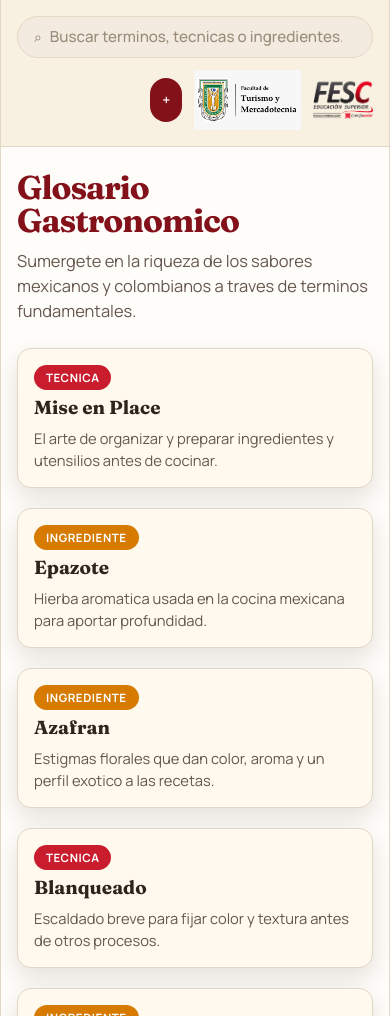
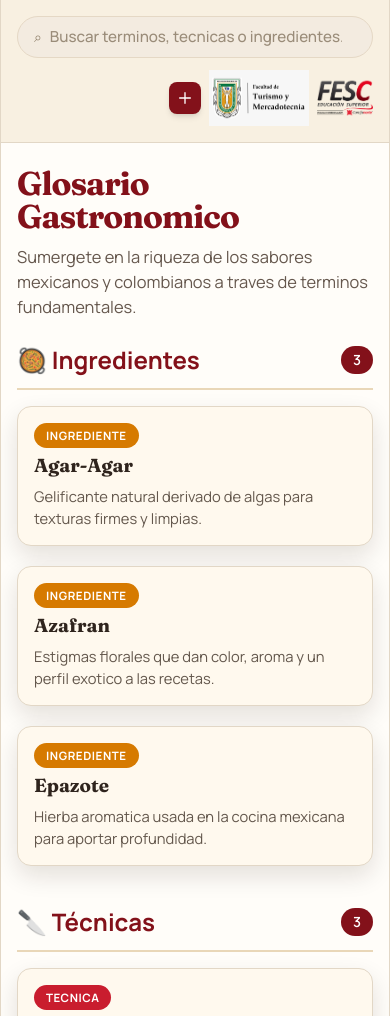
Before and after one commit to OrtegaNidddd/glosario-coil, a React (Vite) app: page / in a window 390 px wide. Shown: the part 552-1568 px from the top of the page. Built offline with nearby package versions, Linux system fonts and the light colour scheme; no server answers; the database is empty.

Commit message:
feat(glosario): mejorar cards, modal y formulario responsivo

```diff
--- a/src/components/GlossaryCard.tsx
+++ b/src/components/GlossaryCard.tsx
@@ -4,6 +4,7 @@ type GlossaryCardProps = {
   category: 'Tecnica' | 'Ingrediente' | 'Maridaje' | 'Termino'
   imageLabel?: string
   imageUrl?: string
+  onClick?: () => void
 }
 
 export function GlossaryCard({
@@ -11,6 +12,7 @@ export function GlossaryCard({
   description,
   category,
   imageUrl,
+  onClick,
 }: GlossaryCardProps) {
   const chipStyle =
     category === 'Tecnica' || category === 'Termino'
@@ -19,7 +21,10 @@ export function GlossaryCard({
 
   if (!imageUrl) {
     return (
-      <article className="rounded-[14px] border border-[#e2d7c6] bg-[#fff9ee] p-4 shadow-[0_10px_24px_rgba(30,18,7,0.12)]">
+      <article
+        onClick={onClick}
+        className="cursor-pointer rounded-[14px] border border-[#e2d7c6] bg-[#fff9ee] p-4 shadow-[0_10px_24px_rgba(30,18,7,0.12)] transition hover:shadow-[0_10px_24px_rgba(131,17,26,0.25)] hover:border-[#d67a00]"
+      >
         <div className="flex flex-col gap-2">
           <span
             className={`w-fit rounded-full px-3 py-1 text-[0.72rem] font-bold tracking-wider uppercase ${chipStyle}`}
@@ -29,24 +34,38 @@ export function GlossaryCard({
           <h3 className="font-['Fraunces'] text-[1.18rem] leading-[1.1] font-bold text-[#2f241d]">
             {title}
           </h3>
-          <p className="text-[0.92rem] leading-[1.5] text-[#63574c]">{description}</p>
+          <p className="text-[0.92rem] leading-normal text-[#63574c]">{description}</p>
         </div>
       </article>
     )
   }
 
   return (
-    <article className="relative isolate min-h-70 overflow-hidden rounded-[14px] bg-[#2d2521] shadow-[0_10px_24px_rgba(30,18,7,0.22)]">
+    <article
+      onClick={onClick}
+      className="relative isolate min-h-80 overflow-hidden rounded-[14px] bg-[#2d2521] shadow-[0_10px_24px_rgba(30,18,7,0.22)] cursor-pointer transition hover:shadow-[0_15px_35px_rgba(30,18,7,0.35)]"
+    >
       <img src={imageUrl} alt={title} className="absolute inset-0 h-full w-full object-cover" />
 
-      <div className="relative z-10 flex min-h-70 flex-col justify-end gap-2 bg-[linear-gradient(180deg,rgba(12,9,7,0.08)_40%,rgba(8,6,4,0.95)_100%)] p-3">
-        <span
-          className={`w-fit rounded-full px-3 py-1 text-[0.72rem] font-bold tracking-wider uppercase ${chipStyle}`}
-        >
-          {category}
-        </span>
-        <h3 className="font-['Fraunces'] text-[1.18rem] leading-[1.1] font-bold text-white">{title}</h3>
-        <p className="text-[0.92rem] leading-[1.4] text-[rgba(255,255,255,0.84)]">{description}</p>
+      <div className="absolute inset-0 bg-[linear-gradient(180deg,rgba(12,9,7,0)_0%,rgba(12,9,7,0.3)_30%,rgba(12,9,7,0.8)_70%,rgba(8,6,4,0.98)_100%)]" />
+
+      <div className="relative z-10 flex min-h-80 flex-col justify-between p-4">
+        <div className="shrink-0">
+          <span
+            className={`w-fit rounded-full px-3 py-1 text-[0.72rem] font-bold tracking-wider uppercase ${chipStyle}`}
+          >
+            {category}
+          </span>
+        </div>
+
+        <div className="space-y-2">
+          <h3 className="font-['Fraunces'] text-[1.3rem] leading-[1.15] font-bold text-white drop-shadow-lg">
+            {title}
+          </h3>
+          <p className="line-clamp-3 text-[0.95rem] leading-normal text-white drop-shadow-md">
+            {description}
+          </p>
+        </div>
       </div>
     </article>
   )
--- a/src/components/GlossaryView.tsx
+++ b/src/components/GlossaryView.tsx
@@ -1,12 +1,50 @@
+import { useState } from 'react'
 import { GlossaryCard } from './GlossaryCard'
-import type { GlossaryTerm } from '../types/term'
+import { Modal } from './Modal'
+import type { GlossaryTerm, TermCategory } from '../types/term'
 
 type GlossaryViewProps = {
   items: GlossaryTerm[]
   infoMessage?: string | null
 }
 
+type SelectedTerm = GlossaryTerm | null
+
+// Orden de categorías y sus etiquetas personalizadas
+const CATEGORY_CONFIG: Record<TermCategory, { label: string; order: number; icon: string }> = {
+  Ingrediente: { label: '🥘 Ingredientes', order: 1, icon: '🥘' },
+  Tecnica: { label: '🔪 Técnicas', order: 2, icon: '🔪' },
+  Maridaje: { label: '🍷 Maridajes', order: 3, icon: '🍷' },
+  Termino: { label: '📖 Términos', order: 4, icon: '📖' },
+}
+
+function groupAndSortTerms(items: GlossaryTerm[]): Record<TermCategory, GlossaryTerm[]> {
+  const grouped: Record<TermCategory, GlossaryTerm[]> = {
+    Ingrediente: [],
+    Tecnica: [],
+    Maridaje: [],
+    Termino: [],
+  }
+
+  items.forEach((item) => {
+    grouped[item.category].push(item)
+  })
+
+  // Ordenar cada grupo alfabéticamente por título
+  Object.keys(grouped).forEach((key) => {
+    grouped[key as TermCategory].sort((a, b) => a.title.localeCompare(b.title, 'es'))
+  })
+
+  return grouped
+}
+
 export function GlossaryView({ items, infoMessage }: GlossaryViewProps) {
+  const [selectedTerm, setSelectedTerm] = useState<SelectedTerm>(null)
+  const grouped = groupAndSortTerms(items)
+  const categories = (Object.keys(CATEGORY_CONFIG) as TermCategory[]).sort(
+    (a, b) => CATEGORY_CONFIG[a].order - CATEGORY_CONFIG[b].order,
+  )
+
   return (
     <section>
       <header>
@@ -30,8 +68,25 @@ export function GlossaryView({ items, infoMessage }: GlossaryViewProps) {
           No hay resultados para tu busqueda en Glosario.
         </p>
       ) : (
-        <div className="mt-6 grid gap-5 md:grid-cols-2 xl:grid-cols-3" aria-label="Tarjetas del glosario">
-          {items.map((item) => (
+        <div className="mt-6 space-y-10">
+          {categories.map((category) => {
+            const categoryItems = grouped[category]
+            if (categoryItems.length === 0) return null
+
+            const config = CATEGORY_CONFIG[category]
+            return (
+              <div key={category}>
+                <div className="mb-4 flex items-center justify-between border-b-2 border-[#e9d7b8] pb-3">
+                  <h3 className="text-2xl font-bold text-[#83111a]">{config.label}</h3>
+                  <span className="inline-flex items-center justify-center rounded-full bg-[#83111a] px-3 py-1 text-sm font-semibold text-white">
+                    {categoryItems.length}
+                  </span>
+                </div>
+                <div
+                  className="grid gap-5 md:grid-cols-2 xl:grid-cols-3"
+                  aria-label={`Tarjetas de ${config.label}`}
+                >
+                  {categoryItems.map((item) => (
                     <GlossaryCard
                       key={item.id}
                       title={item.title}
@@ -39,10 +94,57 @@ export function GlossaryView({ items, infoMessage }: GlossaryViewProps) {
                       category={item.category}
                       imageLabel={item.imageLabel}
                       imageUrl={item.imageUrl}
+                      onClick={() => setSelectedTerm(item)}
                     />
                   ))}
                 </div>
+              </div>
+            )
+          })}
+        </div>
       )}
+
+      <Modal
+        isOpen={!!selectedTerm}
+        onClose={() => setSelectedTerm(null)}
+        title={selectedTerm?.title || ''}
+      >
+        {selectedTerm && (
+          <div className="space-y-4">
+            {selectedTerm.imageUrl && (
+              <div className="overflow-hidden rounded-lg">
+                <img
+                  src={selectedTerm.imageUrl}
+                  alt={selectedTerm.title}
+                  className="w-full h-auto object-cover max-h-80"
+                />
+              </div>
+            )}
+
+            <div className="flex items-center gap-2">
+              <span
+                className={`rounded-full px-3 py-1 text-sm font-bold tracking-wider uppercase ${
+                  selectedTerm.category === 'Tecnica' || selectedTerm.category === 'Termino'
+                    ? 'bg-[#c91d2e] text-white'
+                    : 'bg-[#d67a00] text-white'
+                }`}
+              >
+                {selectedTerm.category}
+              </span>
+            </div>
+
+            <p className="whitespace-pre-wrap text-[1rem] leading-[1.6] text-[#63574c]">
+              {selectedTerm.description}
+            </p>
+
+            {selectedTerm.imageLabel && (
+              <p className="text-sm italic text-[#8f7f69]">
+                <strong>Etiqueta:</strong> {selectedTerm.imageLabel}
+              </p>
+            )}
+          </div>
+        )}
+      </Modal>
     </section>
   )
 }
--- a/src/components/Header.tsx
+++ b/src/components/Header.tsx
@@ -28,20 +28,28 @@ export function Header({ searchQuery, onSearchQueryChange, onOpenNewTermModal }:
         />
       </div>
 
-      <div className="flex items-center gap-3 self-end lg:self-auto">
+      <div className="flex items-center gap-2 justify-end lg:gap-3 shrink-0">
         <button
           type="button"
           onClick={onOpenNewTermModal}
-          className="rounded-full bg-[#83111a] p-3 text-sm font-semibold text-white transition hover:bg-[#a81724]"
+          className="flex items-center justify-center gap-2 rounded-lg bg-[#83111a] px-2 py-2 lg:px-4 lg:py-2.5 text-xs lg:text-sm font-semibold text-white transition hover:bg-[#a81724] active:scale-95 shadow-md hover:shadow-lg shrink-0"
+          aria-label="Agregar nuevo término"
         >
-          +
+          <svg className="h-4 w-4 lg:h-5 lg:w-5" fill="none" stroke="currentColor" viewBox="0 0 24 24">
+            <path strokeLinecap="round" strokeLinejoin="round" strokeWidth={2} d="M12 4v16m8-8H4" />
+          </svg>
+          <span className="hidden lg:inline">Agregar Término</span>
         </button>
         <img
           src={coilMxLogo}
           alt="Logo Mexico"
-          className="h-15 w-auto object-contain"
+          className="h-14 lg:h-16 w-auto object-contain shrink-0"
         />
-        <img src={fescLogo} alt="Logo FESC" className="h-15 w-auto object-contain" />
+        <img
+          src={fescLogo}
+          alt="Logo FESC"
+          className="h-14 lg:h-16 w-auto object-contain shrink-0"
+        />
       </div>
     </header>
   )
--- a/src/components/Modal.tsx
+++ b/src/components/Modal.tsx
@@ -11,12 +11,12 @@ export function Modal({ isOpen, onClose, title, children }: ModalProps) {
   if (!isOpen) return null
 
   return (
-    <div className="fixed inset-0 z-50 flex items-center justify-center bg-black/40 px-4">
-      <div className="relative mx-auto w-full max-w-2xl rounded-2xl border border-[#e2d7c6] bg-white p-6 shadow-[0_20px_60px_rgba(30,18,7,0.4)] sm:p-8 max-h-[90vh] overflow-hidden">
+    <div className="fixed inset-0 z-50 flex items-center justify-center bg-black/40 px-4 py-4">
+      <div className="relative mx-auto w-full max-w-2xl max-h-[95vh] rounded-2xl border border-[#e2d7c6] bg-white shadow-[0_20px_60px_rgba(30,18,7,0.4)] flex flex-col">
         <button
           type="button"
           onClick={onClose}
-          className="absolute right-4 top-4 rounded-full p-1 text-[#8f7f69] transition hover:bg-[#f3ebe0] hover:text-[#5a4d43]"
+          className="absolute right-4 top-4 rounded-full p-1 text-[#8f7f69] transition hover:bg-[#f3ebe0] hover:text-[#5a4d43] z-10"
           aria-label="Cerrar modal"
         >
           <svg className="h-6 w-6" fill="none" stroke="currentColor" viewBox="0 0 24 24">
@@ -24,10 +24,11 @@ export function Modal({ isOpen, onClose, title, children }: ModalProps) {
           </svg>
         </button>
 
-        <h2 className="font-['Fraunces'] text-2xl font-bold text-[#83111a]">{title}</h2>
+        <div className="shrink-0 border-b border-[#e2d7c6] px-6 py-4 sm:px-8">
+          <h2 className="font-['Fraunces'] text-2xl font-bold text-[#83111a]">{title}</h2>
+        </div>
 
-        {/* Contenido desplazable para que formularios largos no oculten botones */}
-        <div className="mt-6 max-h-[70vh] overflow-auto pr-2">{children}</div>
+        <div className="flex-1 overflow-y-auto px-6 py-4 sm:px-8">{children}</div>
       </div>
     </div>
   )
```
Also changed, not shown: src/components/NewTermForm.tsx (+14 -14 lines). Lines whose indentation alone changed are shown as unchanged.
